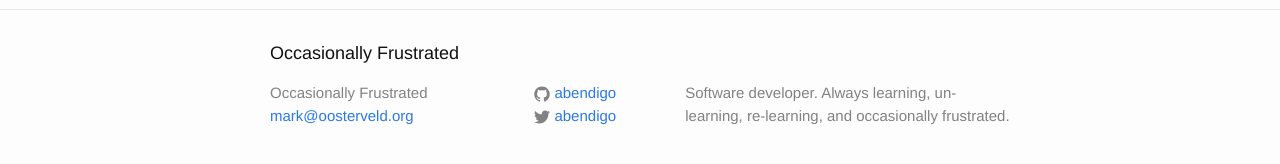
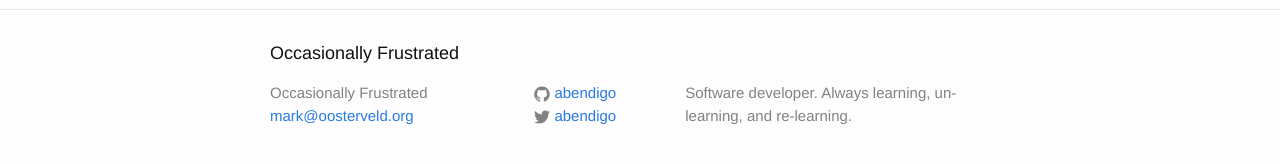
Before and after one commit to abendigo/abendigo.github.io, a Jekyll site: the page built from index.html, in a window 1280 px wide. Shown: the part 287-451 px from the top of the page. Built offline with Jekyll 4.4.1, drawn with Linux system fonts in a browser that asks for light colours.

Commit message:
summarized the summary

```diff
--- a/_config.yml
+++ b/_config.yml
@@ -9,7 +9,7 @@
 title: Occasionally Frustrated
 email: mark@oosterveld.org
 description: > # this means to ignore newlines until "baseurl:"
-  Software developer. Always learning, un-learning, re-learning, and occasionally frustrated.
+  Software developer. Always learning, un-learning, and re-learning.
 baseurl: "" # the subpath of your site, e.g. /blog
 url: "https://abendigo.github.io" # the base hostname & protocol for your site
 twitter_username: abendigo
```
